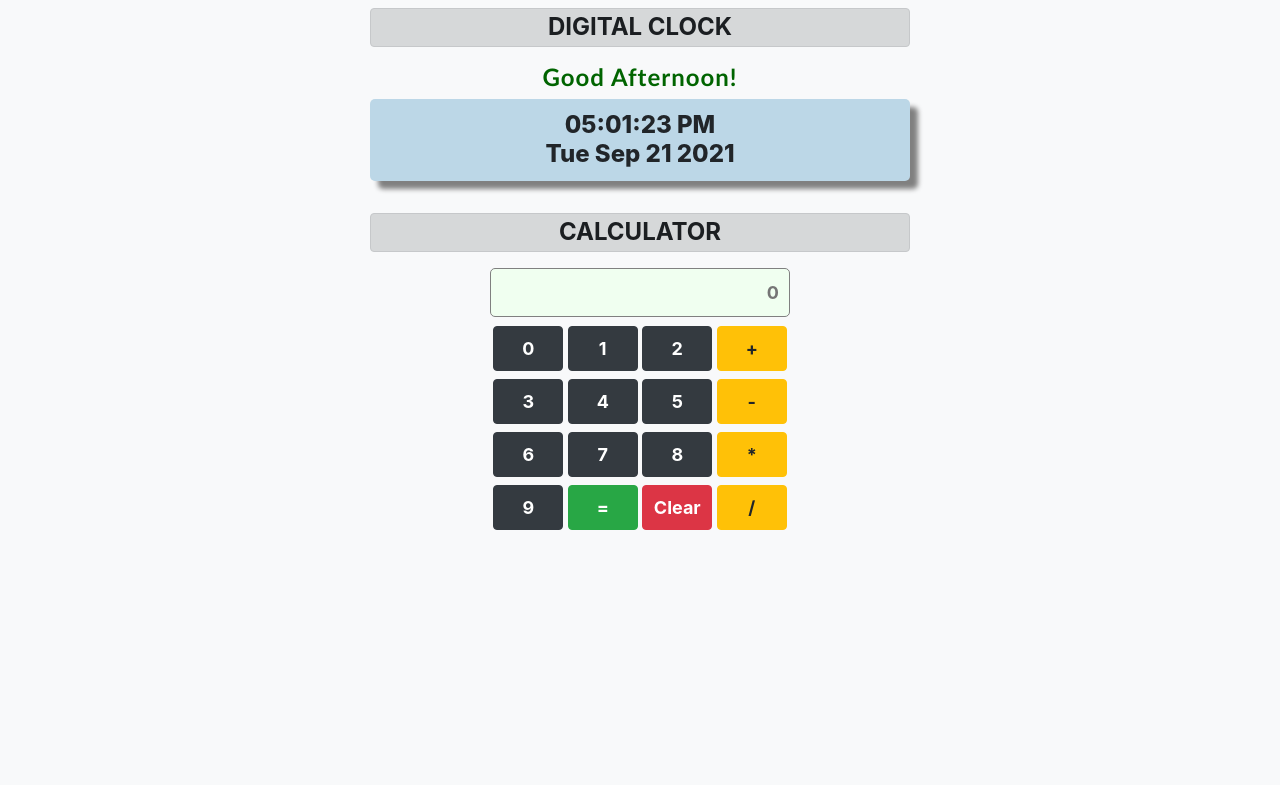
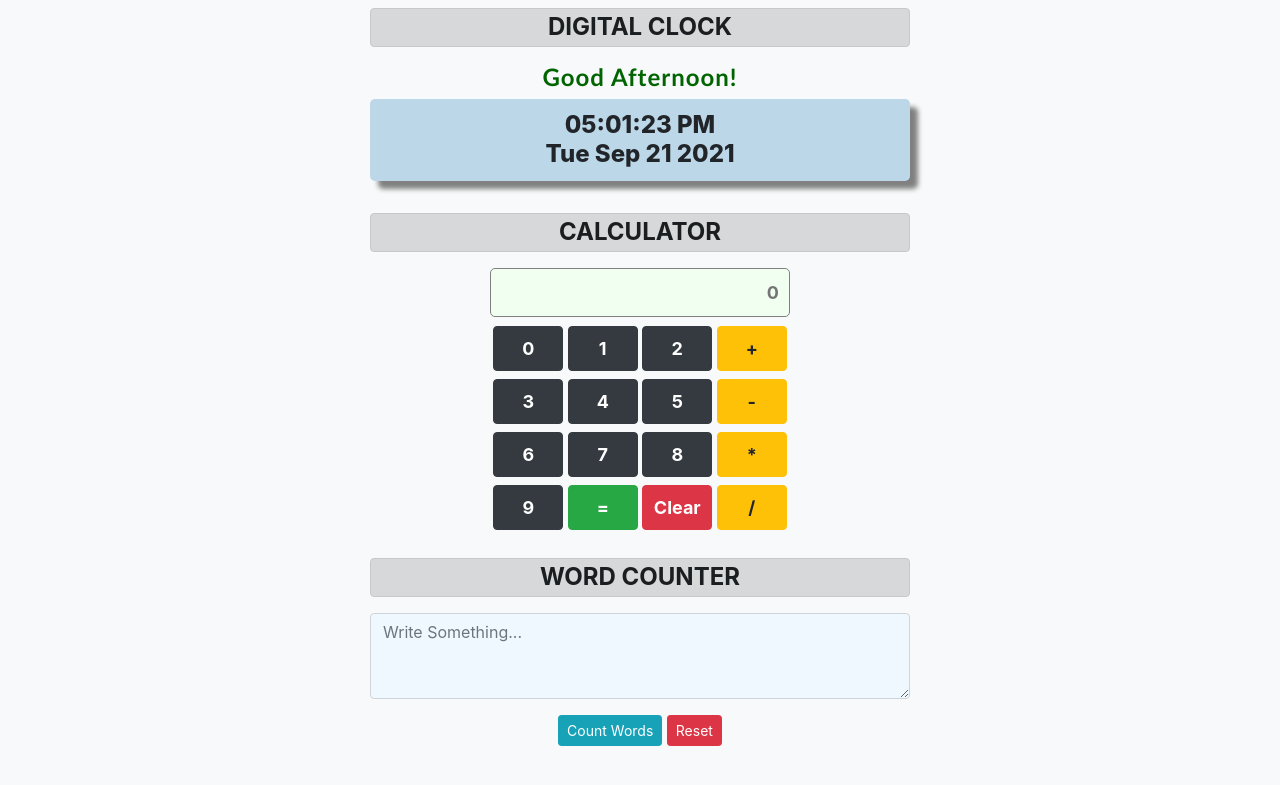
Before and after one commit to mukit24/JavaScript-Projects, a plain HTML site: page index.html in a window 1280 px wide. Shown: the part 73-858 px from the top of the page. Before the commit the page ends 800 px from the top, so only its background shows below. Drawn offline with nearby package versions, Linux system fonts and the light colour scheme.

Commit message:
word_counter_initial

```diff
--- a/index.html
+++ b/index.html
@@ -72,6 +72,39 @@
             </div>
 
         </div>
+        <br>
+        <div class="word-counter">
+            <div class="row justify-content-center">
+                <div class="col-lg-6">
+                    <h4 class="alert alert-dark text-center py-1 font-weight-bold">Word Counter</h4>
+                    <form onsubmit="countWords(event)">
+                        <div class="form-group">
+                          <textarea class="form-control" rows="3" id="word_counter_input" name="text" placeholder="Write Something..." required></textarea>
+                        </div>
+                        <div class="text-center">
+                            <button type="submit" class="btn btn-info btn-sm">Count Words</button>
+                            <button type="reset" class="btn btn-danger btn-sm" onclick="wcResultReset()">Reset</button>
+                        </div>
+                    </form>
+                    <br>
+                    <div class="result" id="wc_result">
+                        <h6 class="alert alert-success text-center py-1 font-weight-bold">Total Words: <span id="num_of_words"></span></h6>
+                        <table class="table table-success table-hover">
+                            <thead>
+                              <tr>
+                                <th>Word Length</th>
+                                <th>Words Count</th>
+                              </tr>
+                            </thead>
+                            <tbody id="wc_table_body">
+
+                            </tbody>
+                          </table>
+                    </div>
+                </div>
+            </div>
+        </div>
+        <br>
     </div>
     <script src="main.js"></script>
 </body>
--- a/main.js
+++ b/main.js
@@ -59,3 +59,43 @@ function press_clr(){
     expression = '';
     cal_input.value = expression;
 }
+
+//word counter
+function countWords(e){
+    e.preventDefault();
+    let words = document.getElementById("word_counter_input").value;
+    let result = document.getElementById("wc_result");
+    result.style.display = 'block';
+    console.log(words);
+    console.log(typeof(words));
+
+    let num_of_words = words.match(/\S+/g).length;
+    console.log(num_of_words);
+    document.getElementById('num_of_words').innerHTML = num_of_words;
+
+    const myArrWords = words.split(/\s+/g);
+    console.log(myArrWords);
+    const objectWords = {};
+    for(let x of myArrWords)
+    {
+        if(x.length in objectWords){
+            objectWords[x.length] += 1;
+        }else{
+            objectWords[x.length] = 1;
+        }
+    }
+    console.log(objectWords);
+
+    let output = ''
+    for(let key in objectWords){
+        output += '<tr><td>'+key+'</td><td>'+objectWords[key]+'</td></tr>';
+    }
+    document.getElementById('wc_table_body').innerHTML = output;
+
+}
+
+function wcResultReset(){
+    console.log('reset');
+    let result = document.getElementById("wc_result");
+    result.style.display = 'none';
+}
--- a/style.css
+++ b/style.css
@@ -53,3 +53,15 @@ body{
     font-weight: 700;
     text-align: right;
 }
+
+.word-counter textarea{
+    background-color: aliceblue;
+    outline: none;
+}
+
+.word-counter .result{
+    display: none;
+}
+#wc_table_body{
+    font-weight: 700;
+}
```
